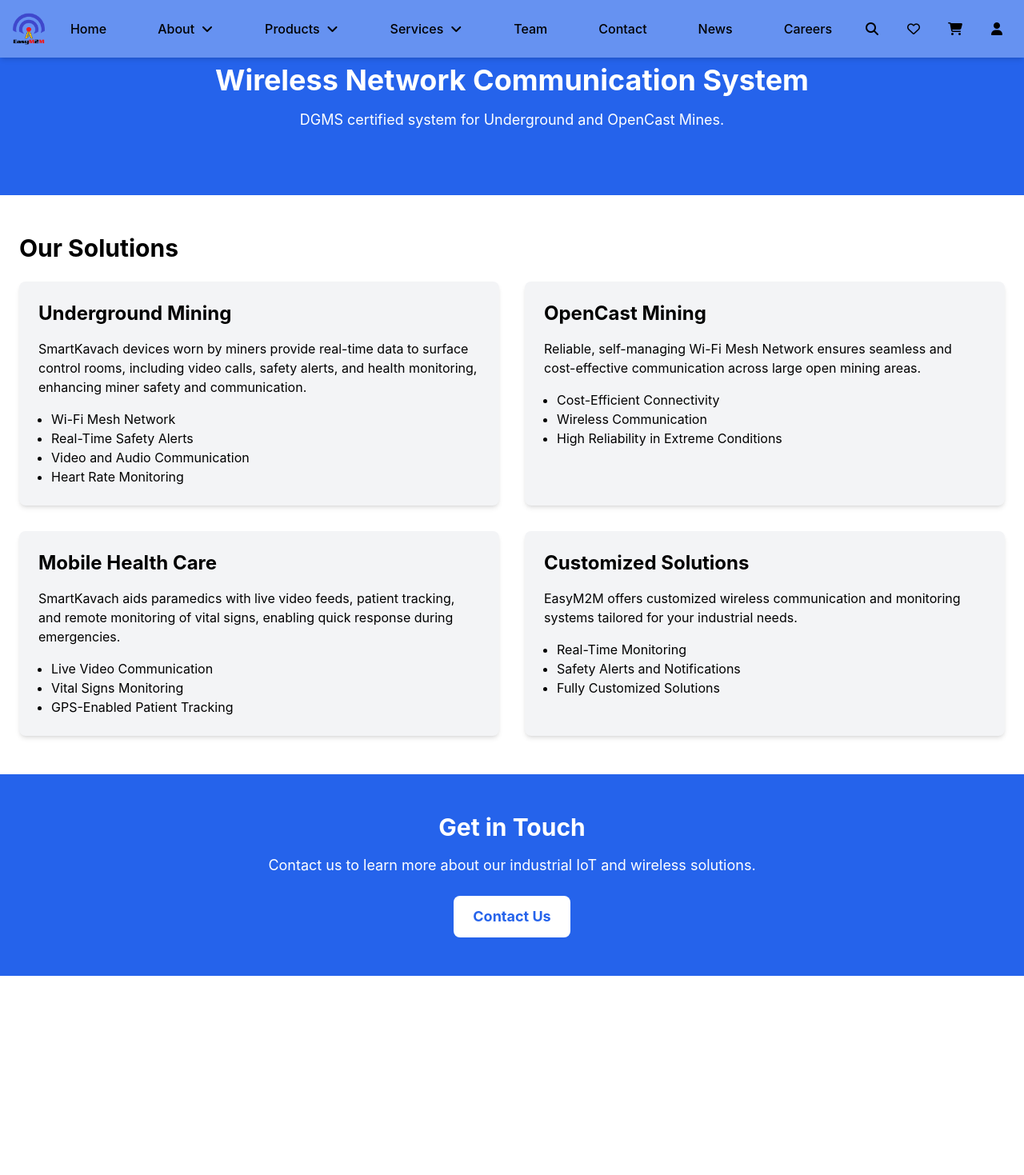
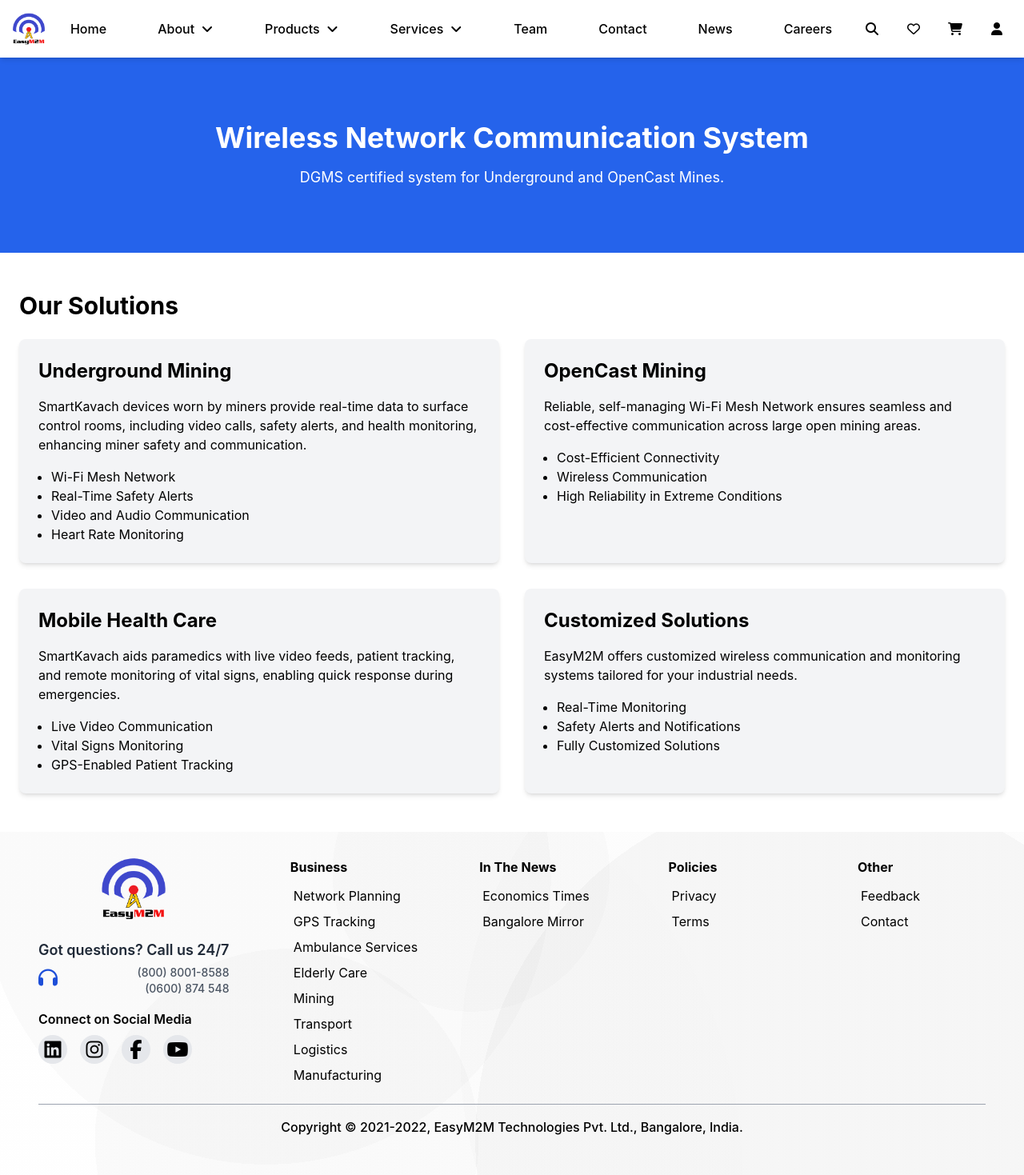
Before and after one commit to harshsharma-x/EasyM2M, a React (Create React App) app: page /allProducts in a window 1280 px wide. Shown: the whole page at 80% size. Before the commit the page ends 1220 px from the top, so only its background shows below. Built offline with nearby package versions, Linux system fonts and the light colour scheme.

Commit message:
navbarPositon changed

```diff
--- a/src/App.js
+++ b/src/App.js
@@ -3,8 +3,9 @@
 import Navbar from "./Components/Navbar";
 import { Routes, Route } from "react-router-dom";
 import Home from "./Components/Home";
-import About from "./Components/About";
-import AllProducts from "./Components/AllProducts";
+import About from "./Components/Routes/About";
+import AllProducts from "./Components/Routes/AllProducts";
+import Footer from "./Components/Footer";
 
 function App() {
   return (
@@ -15,6 +16,7 @@
         <Route path="/about" element={<About />} />
         <Route path="/allProducts" element={<AllProducts />} />
       </Routes>
+      <Footer/>
     </>
   );
 }
--- a/src/Components/Hero.js
+++ b/src/Components/Hero.js
@@ -8,7 +8,8 @@
   };
 
   return (
-    <div className="overflow-hidden">
+    <div className="overflow-hidden h-screen w-full">
+      <div className=" absolute inset-0">
       <div className="flex justify-around items-center h-screen relative gradient_heroBg">
         {!isVideoLoaded && (
           <div className="loader absolute top-[60%]"></div>
@@ -29,6 +30,7 @@
           </div>
         </div>
       </div>
+      </div>
     </div>
   );
 };
--- a/src/Components/Home.js
+++ b/src/Components/Home.js
@@ -34,9 +34,6 @@
       <div id="contact" className="scroll-m-16">
         <Contact />
       </div>
-      <div id="footer" className="scroll-m-16">
-        <Footer />
-      </div>
     </div>
   );
 };
--- a/src/Components/Navbar.js
+++ b/src/Components/Navbar.js
@@ -92,7 +92,7 @@
   }, [isMenuOpen, isSidebarOpen]);
 
   return (
-    <header className="fixed top-0 z-30 w-full bg-white/30 shadow-md">
+    <header className="sticky top-0 z-30 w-full bg-white/30 shadow-md ">
       <div ref={menuRef} className="relative ">
         <nav className="center justify-between p-4 mx-auto w-full max-w-7xl">
           {/* Logo */}
@@ -116,7 +116,7 @@
                   <li
                     key={option.path}
                     onClick={() => handleClickOnMainMenuOptionsToCloseTheMenu(option)}
-                    className="center justify-between w-full gap-1 md:gap-2 md:font-medium hover:bg-gray-300 hover:md:bg-transparent px-2 border-b-2 md:border-none rounded-md hover:border-gray-400 hover:text-gray-500"
+                    className="center justify-between w-full gap-1 md:gap-2 md:font-medium hover:bg-gray-300 hover:md:bg-transparent px-2 border-b-2 md:border-none rounded-md hover:border-gray-400"
                     // onMouseLeave={handleMouseLeave}
                     >
                     <Link onClick={handleClickOnSubMenuOptionsToCloseTheMenu} smooth to={option.path}>
--- a/src/Components/Products.js
+++ b/src/Components/Products.js
@@ -77,7 +77,7 @@
                                product.id % 2 === 0
                                  ? "group-hover:-translate-x-4"
                                  : "group-hover:translate-x-4"
-                             } transition-all duration-500 ease-in-out`}
+                             } transition-all duration-700 ease-in-out`}
                         />
                       </div>
 
--- a/src/Components/AllProducts.js
+++ b/src/Components/Routes/AllProducts.js
@@ -1,11 +1,10 @@
 import React from "react";
 
-// chatGPt.. NOt furnished .....
 const AllProducts = () => {
   return (
     <div className="solutions-container">
       {/* Hero Section */}
-      <section className="hero bg-blue-600 text-white py-12 md:py-20 px-6 text-center">
+      <section className="hero bg-blue-600 text-white py-14 md:py-20 px-6 text-center">
         <h1 className="text-4xl font-bold mb-4">Wireless Network Communication System</h1>
         <p className="text-lg">DGMS certified system for Underground and OpenCast Mines.</p>
       </section>
@@ -69,18 +68,6 @@
           </div>
         </div>
       </section>
-
-      {/* Contact Section */}
-      <section className="contact-section bg-blue-600 text-white py-12 px-6 text-center">
-        <h2 className="text-3xl font-bold mb-4">Get in Touch</h2>
-        <p className="text-lg">Contact us to learn more about our industrial IoT and wireless solutions.</p>
-        <a
-          href="/#contact"
-          className="mt-6 inline-block bg-white text-blue-600 px-6 py-3 rounded-lg font-bold text-lg"
-        >
-          Contact Us
-        </a>
-      </section>
     </div>
   );
 };
--- a/src/Components/Team.js
+++ b/src/Components/Team.js
@@ -53,9 +53,9 @@
                   selected === index
                     ? "text-blue-500 border-b-4 border-blue-400 hover:border-b-2  hover:border-blue-500 rounded-md "
                     : "hover:border-b-2 hover:rounded-md hover:border-black"
-                }`} // Conditional underline
+                }`}
                 whileTap={{ scale: 0.9 }}
-                onClick={() => handleClick(index)} // Click handler
+                onClick={() => handleClick(index)}
               >
                 <div className="flex justify-center items-center">
                   {item.icon}
@@ -65,7 +65,6 @@
             ))}
           </motion.div>
 
-          {/* Conditional rendering of components */}
           <div className="w-[80%] mt-5">
             {list[selected] && (
               <motion.div
```
Also changed, not shown: src/Components/Routes/About.js (renamed from src/Components/About.js).
